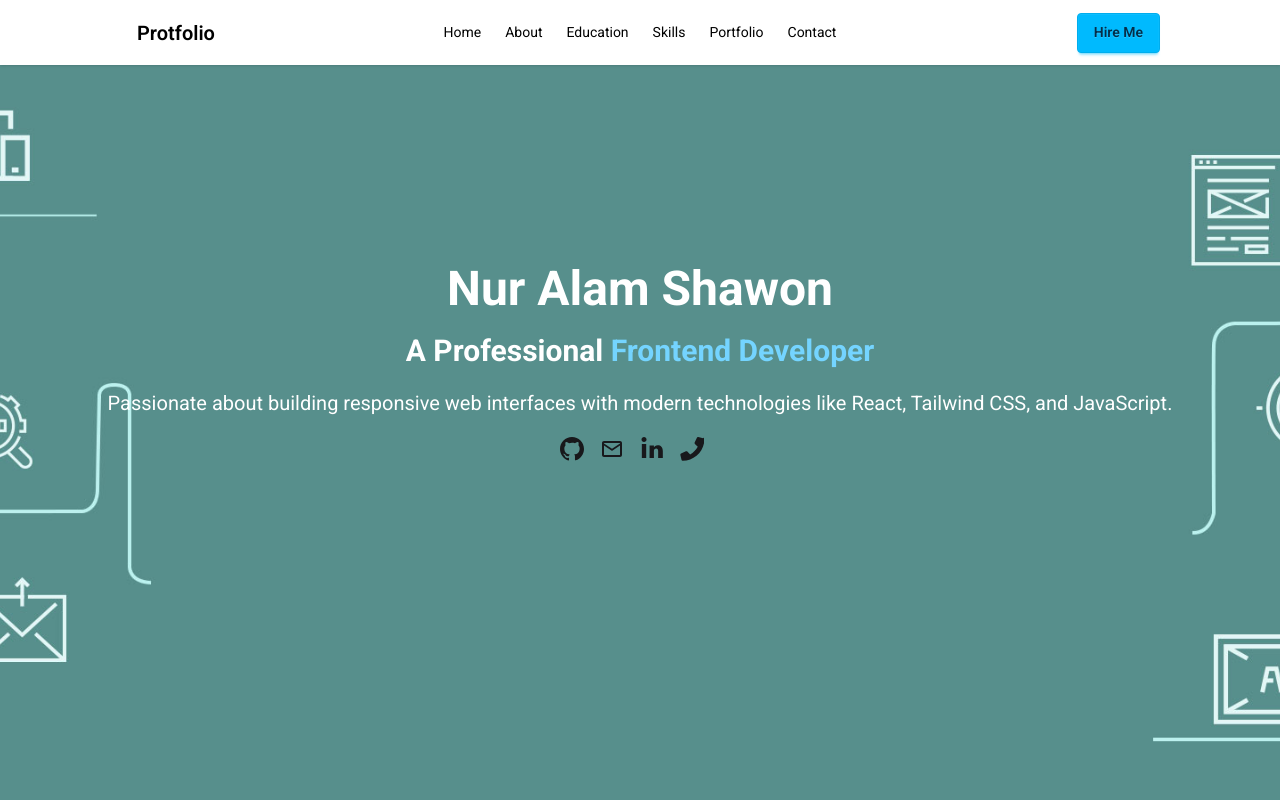
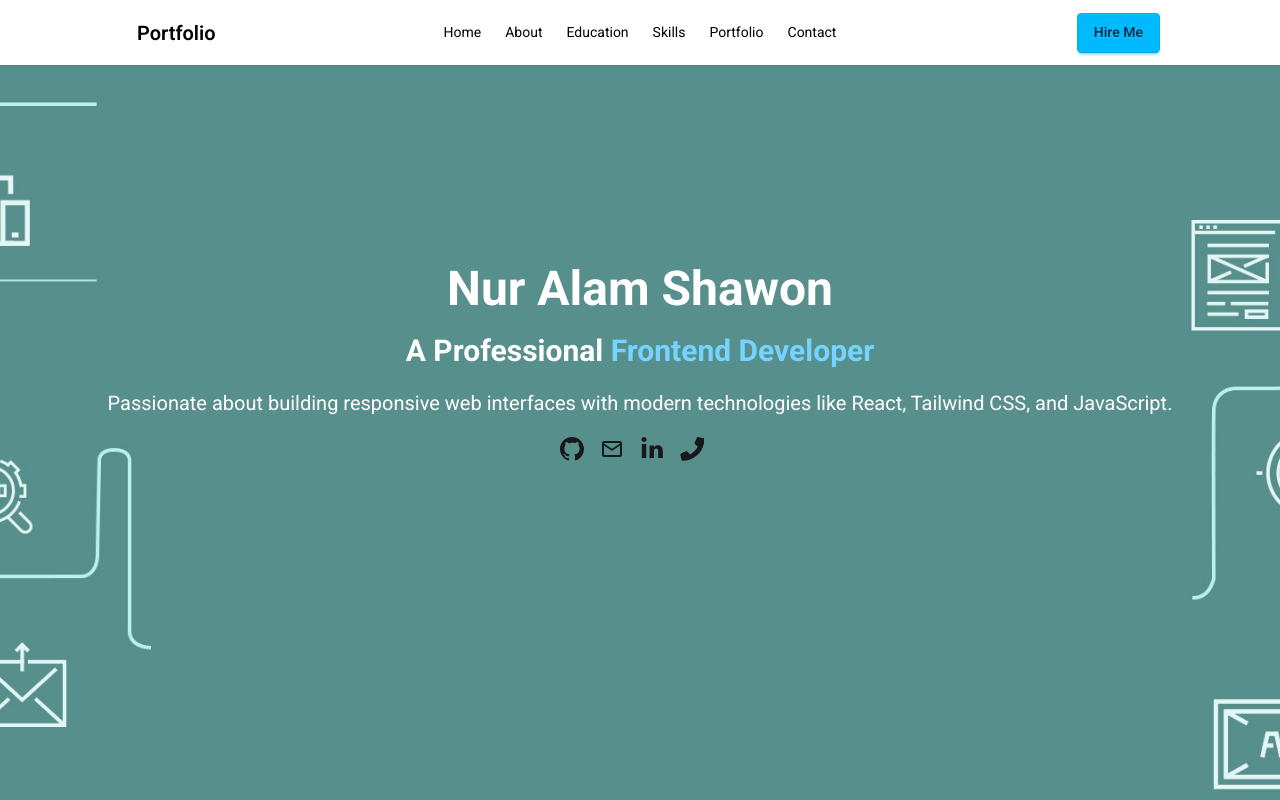
Before and after one commit to NurAlamShawon/my_protfolio, a React (Vite) app: page / in a window 1280 px wide. Shown: the top 800 px of the page. Built offline with nearby package versions, Linux system fonts and the light colour scheme.

Commit message:
partial update in navbar sticky

```diff
--- a/src/Components/Homepage/Homepage.jsx
+++ b/src/Components/Homepage/Homepage.jsx
@@ -15,11 +15,11 @@ import Contact from "../Contact/Contact";
 const Homepage = () => {
   return (
     <div className="roboto">
+     <Navbar></Navbar>
       <header className="bg-cover h-screen bg-center"
       style={{
           backgroundImage: `url(${bg})`
         }}>
-        <Navbar></Navbar>
         <Herosection></Herosection>
       </header>
       <main>
--- a/src/Components/Navbar/Navbar.jsx
+++ b/src/Components/Navbar/Navbar.jsx
@@ -2,8 +2,8 @@ import React from "react";
 
 const Navbar = () => {
   return (
-    <div>
-      <div className="navbar shadow-sm   bg-base-100 xl:px-30">
+    <div className="  sticky top-0 z-50">
+      <div className="navbar shadow-sm  bg-base-100 xl:px-30">
   <div className="navbar-start">
     <div className="dropdown">
       <div tabIndex={0} role="button" className="btn btn-ghost lg:hidden">
@@ -32,7 +32,7 @@ const Navbar = () => {
             </li>
       </ul>
     </div>
-    <a className="btn btn-ghost text-xl text-black">Protfolio</a>
+    <a className="btn btn-ghost text-xl text-black">Portfolio</a>
   </div>
   <div className="navbar-center hidden lg:flex">
     <ul className="menu menu-horizontal px-1">
--- a/src/Components/Protfolio/Protfolio.jsx
+++ b/src/Components/Protfolio/Protfolio.jsx
@@ -15,7 +15,7 @@ const Protfolio = () => {
   console.log(projects);
 
   return (
-    <div className="max-w-screen-xl mx-auto mt-30" id="portfolio">
+    <div className="max-w-screen-xl mx-auto pt-30" id="portfolio">
       <h1 className="text-black font-bold text-5xl text-center pb-8 oswald">
         Portfolio
       </h1>
```
